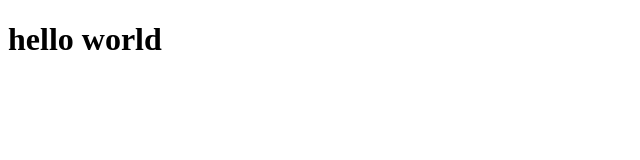
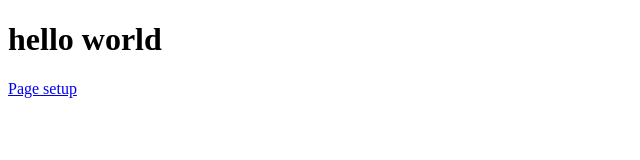
Before and after one commit to 27hjohnson1/27hjohnson1.github.io, a plain HTML site: page index.html in a window 1280 px wide. Shown: the full height of the page, 0-640 px from the left. Drawn offline with Linux system fonts and the light colour scheme.

Commit message:
added new page

```diff
--- a/index.html
+++ b/index.html
@@ -8,5 +8,6 @@
 </head>
 <body>
     <h1>hello world</h1>
+    <a href="New page Setup.html">Page setup</a>
 </body>
 </html>
```
